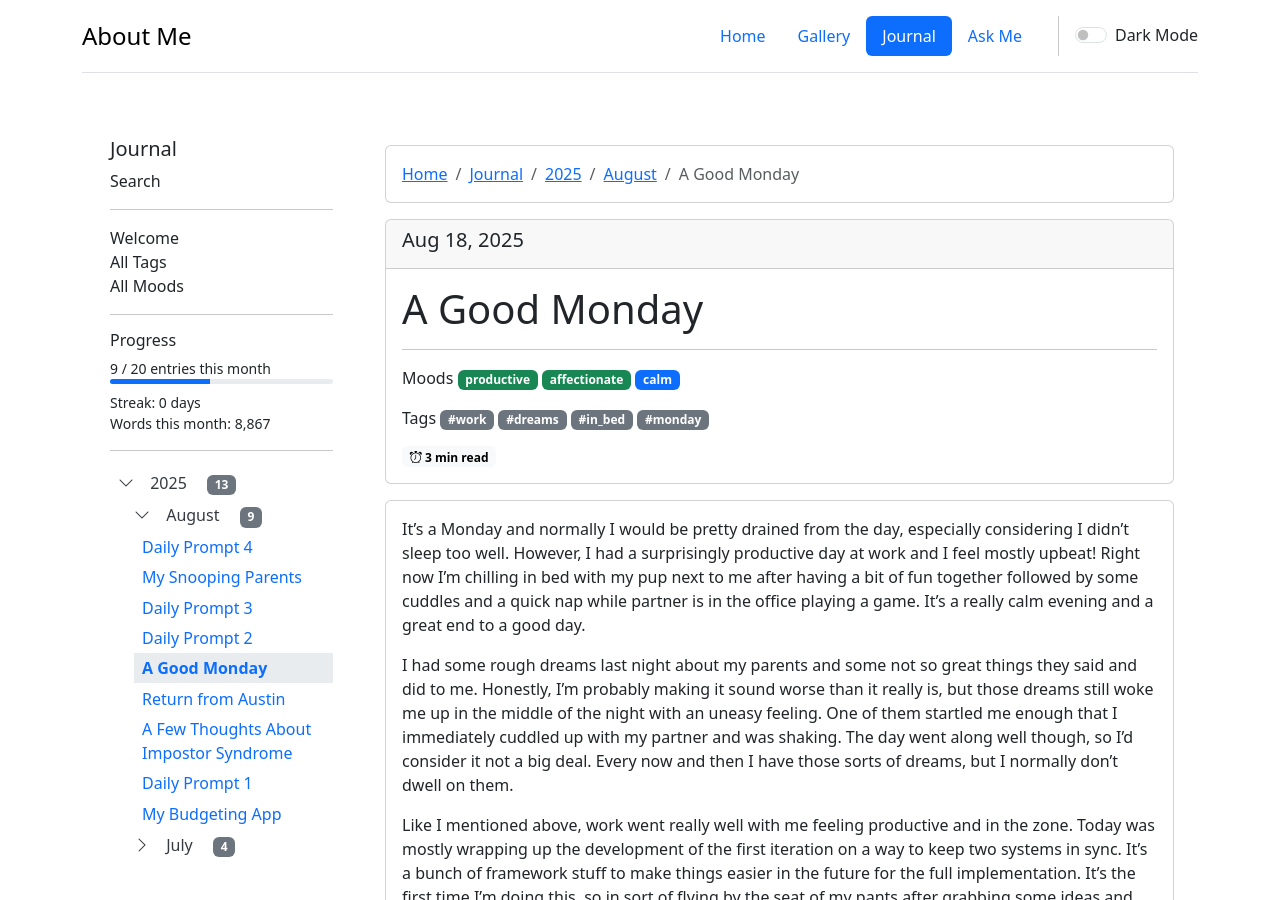
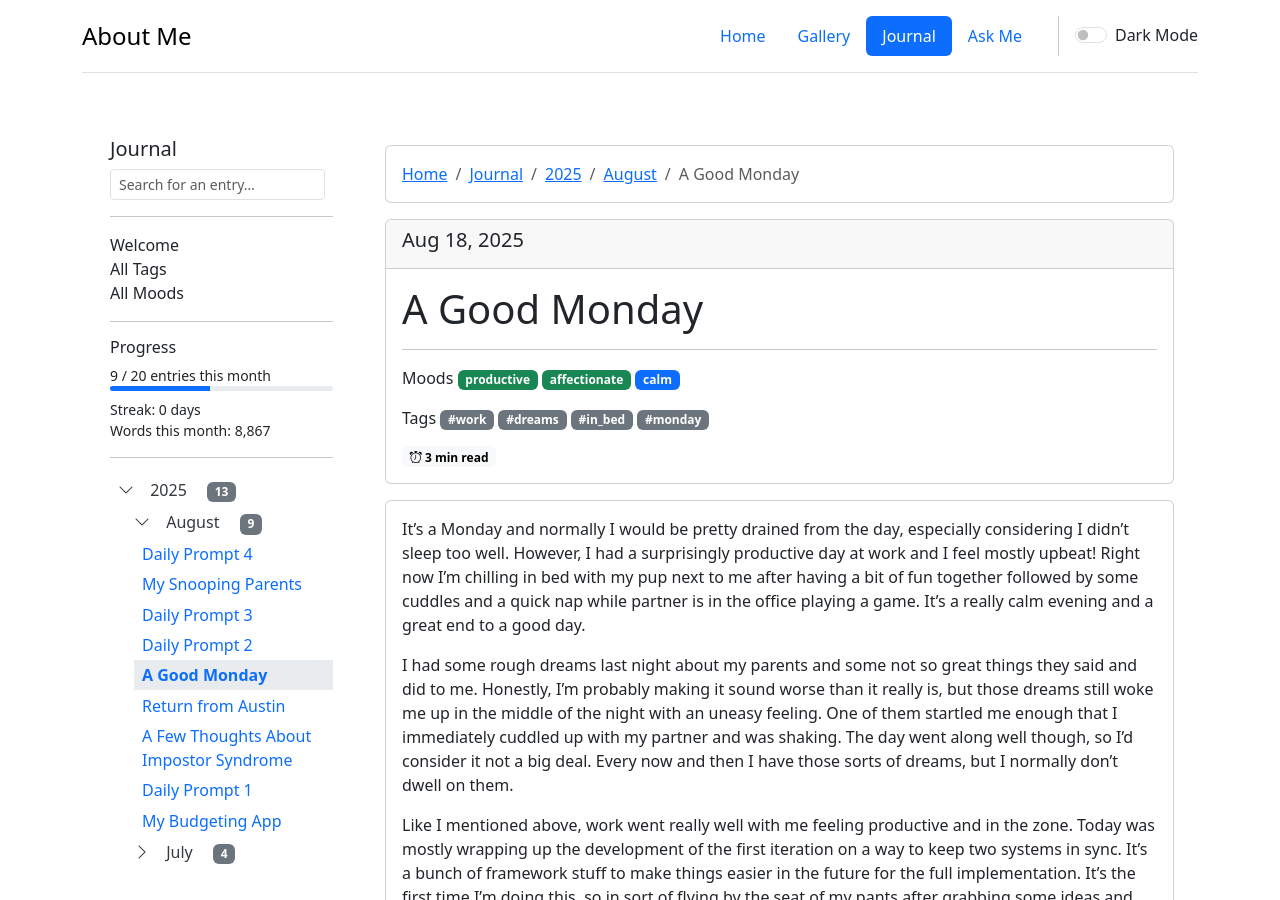
Before and after one commit to SabinDarkstone/SabinDarkstone.github.io, a Jekyll site: the page built from site/_journal/2025-08-18.md, in a window 1280 px wide and 900 px high. Built offline with Jekyll 4.4.1, drawn with Linux system fonts in a browser that asks for light colours.

Commit message:
Compressing js and adding search box to sidebar

```diff
--- a/site/_config.yml
+++ b/site/_config.yml
@@ -23,8 +23,8 @@ defaults:
       description: "A view into the life of gearhead werehusky sergal thing, Pup Sabin, one journal entry at a time."
 
 jekyll-minifier:
-  exclude: 'feed.xml'
-  compress_javascript: false
+  exclude: "feed.xml"
+  compress_javascript: true
 
 navbar:
   - name: "index"
--- a/site/_includes/sidebar/sidebar-welcome.html
+++ b/site/_includes/sidebar/sidebar-welcome.html
@@ -3,9 +3,13 @@
 {% assign welcome = journal_public | where: "title", "Welcome" | first %}
 {% if welcome %}
     <li class="nav-item" style="list-style: none">
-        <a class="nav-link {% if page.url contains '/search/' %}active fw-bold{% endif %}" href="/journal/search/">
-            Search
-        </a>
+        {% if page.url contains "search" %}
+            <a class="nav-link active fw-bold">Search</a>
+        {% else %}
+            <form class="d-flex mb-0" role="search" onsubmit="location.href='{{ '/journal/search/' | relative_url }}?q='+encodeURIComponent(this.q.value); return false;">
+                <input class="form-control form-control-sm me-2" type="search" name="q" placeholder="Search for an entry…" aria-label="Search">
+            </form>
+        {% endif %}
     </li>
 
     <hr>
```
